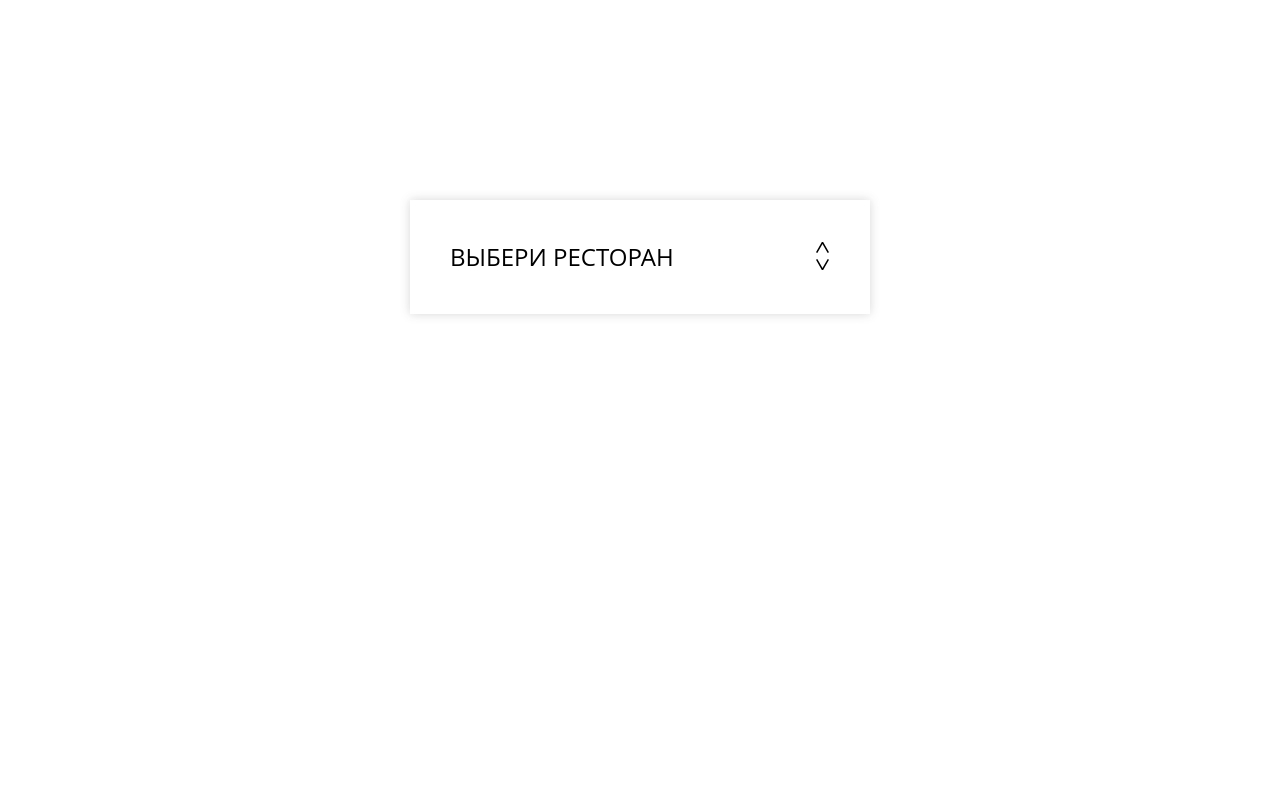
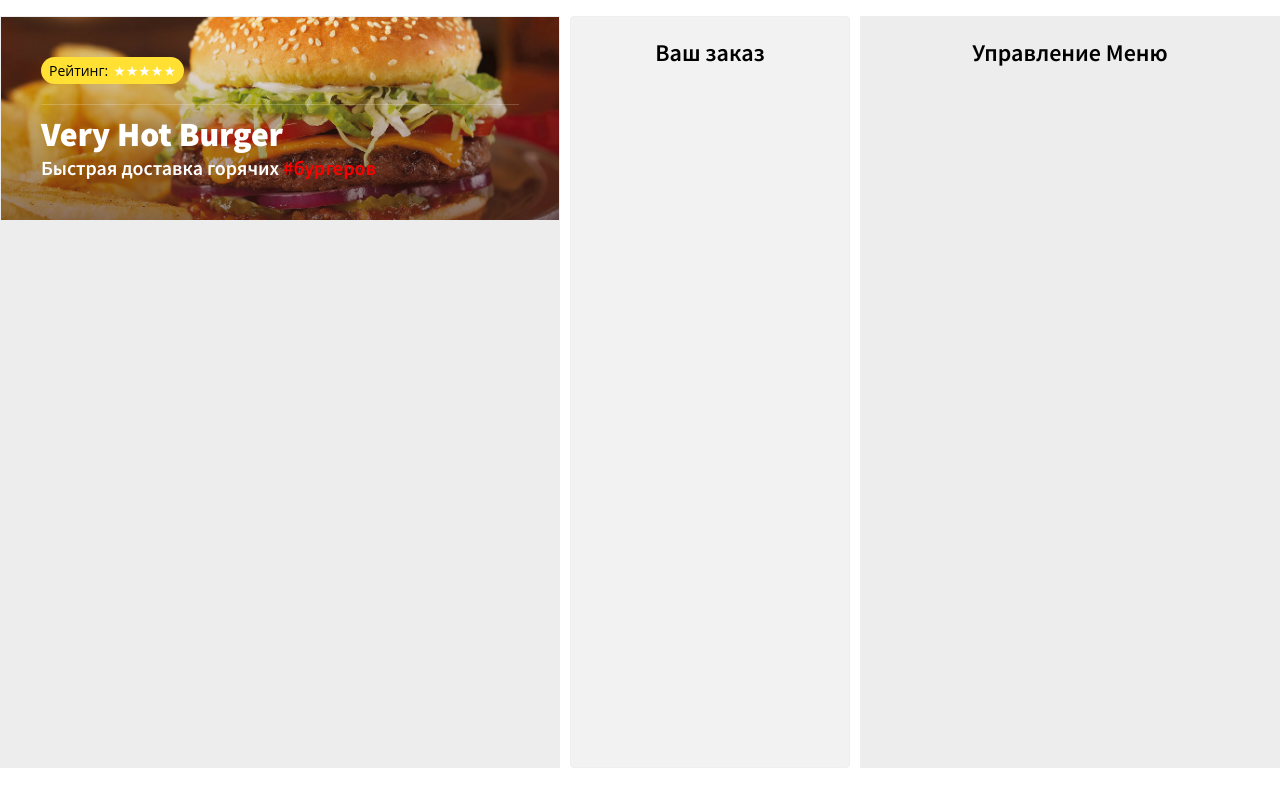
Before and after one commit to Konstantin-Bogorodskii/react-burger-shop, a React (Create React App) app: page /restaurant/1 in a window 1280 px wide. Built offline with nearby package versions, Linux system fonts and the light colour scheme.

Commit message:
created: Order,NotFound,MenuAdmin and Header components + added router for all pages

```diff
--- a/package.json
+++ b/package.json
@@ -9,7 +9,7 @@
     "re-base": "^4.0.0",
     "react": "^16.10.2",
     "react-dom": "^16.10.2",
-    "react-router-dom": "^5.1.2",
+    "react-router-dom": "^5.2.0",
     "react-scripts": "3.2.0",
     "react-transition-group": "^4.3.0",
     "stylus": "^0.54.7"
--- /dev/null
+++ b/src/components/App.js
@@ -0,0 +1,20 @@
+import React, { Component } from 'react';
+import Header from './Header';
+import Order from './Order';
+import MenuAdmin from './MenuAdmin';
+
+class App extends Component {
+  render() {
+    return (
+      <div className="burger-paradise">
+        <div className="menu">
+          <Header title="Very Hot Burger" />
+        </div>
+        <Order />
+        <MenuAdmin />
+      </div>
+    );
+  }
+}
+
+export default App;
--- /dev/null
+++ b/src/components/Header.js
@@ -0,0 +1,27 @@
+import React from 'react';
+
+const Header = props => {
+  return (
+    <header className="top">
+      <div className="wrap">
+        <div className="header-content">
+          <div className="header-rating">
+            <div className="header-rating_tag">Рейтинг: </div>
+            <div className="header-rating_icon">★★★★★</div>
+          </div>
+
+          <div className="header-divider"></div>
+          <h1 className="font-effect-fire-animation">{props.title}</h1>
+          <h3>
+            <span>
+              Быстрая доставка горячих
+              <span className="sub-header"> #бургеров</span>
+            </span>
+          </h3>
+        </div>
+      </div>
+    </header>
+  );
+};
+
+export default Header;
--- a/src/components/Landing/Landing.js
+++ b/src/components/Landing.js
@@ -1,5 +1,5 @@
 import React, { Component } from 'react';
-import restorants from '../../sample-restaurants';
+import restorants from '../sample-restaurants';
 
 class Landing extends Component {
   state = {
--- /dev/null
+++ b/src/components/MenuAdmin.js
@@ -0,0 +1,12 @@
+import React, { Component } from 'react';
+
+class MenuAdmin extends Component {
+  render() {
+    return (
+      <div className="menu-admin">
+        <h2>Управление Меню</h2>
+      </div>
+    );
+  }
+}
+export default MenuAdmin;
--- /dev/null
+++ b/src/components/NotFound.js
@@ -0,0 +1,10 @@
+import React from 'react';
+
+const NotFound = () => {
+  return (
+    <div>
+      <h2>The Page is Not Found</h2>
+    </div>
+  );
+};
+export default NotFound;
--- /dev/null
+++ b/src/components/Order.js
@@ -0,0 +1,13 @@
+import React, { Component } from 'react';
+
+class Order extends Component {
+  render() {
+    return (
+      <div className="order-wrap">
+        <h2>Ваш заказ</h2>
+      </div>
+    );
+  }
+}
+
+export default Order;
--- /dev/null
+++ b/src/components/Router.js
@@ -0,0 +1,19 @@
+import React from 'react';
+import { BrowserRouter, Route, Switch } from 'react-router-dom';
+import App from './App';
+
+import Landing from './Landing';
+import NotFound from './NotFound';
+const Router = () => {
+  return (
+    <BrowserRouter>
+      <Switch>
+        <Route exact path="/" component={Landing} />
+        <Route path="/restaurant/:restaurantId" component={App} />
+        <Route component={NotFound} />
+      </Switch>
+    </BrowserRouter>
+  );
+};
+
+export default Router;
--- a/src/index.js
+++ b/src/index.js
@@ -1,6 +1,8 @@
 import React from 'react';
 import { render } from 'react-dom';
-import Landing from './components/Landing/Landing';
+import App from './components/App';
+import Landing from './components/Landing';
+import Router from './components/Router';
 import './css/style.css';
 
-render(<Landing />, document.getElementById('root'));
+render(<Router />, document.getElementById('root'));
```
Also changed, not shown: 1 other file (tests, documents, lock files or other folders).
